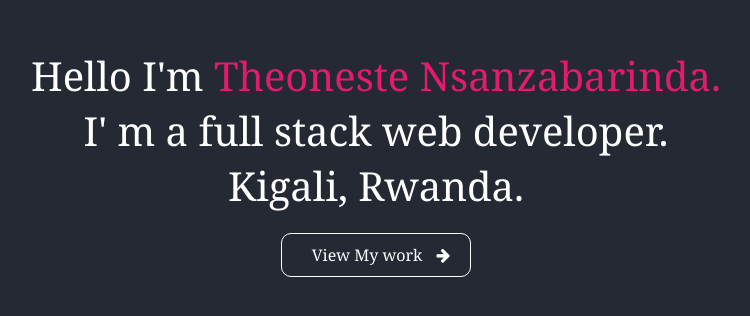
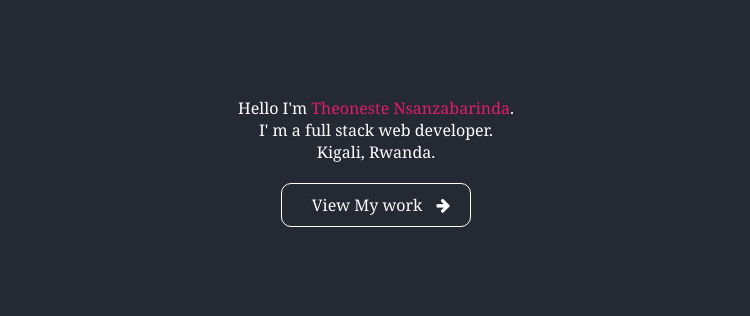
Before and after one commit to Theoneste1/My-Brand-Theoneste, a plain HTML site: page UI/landing-page/index.html in a window 1280 px wide. Shown: the part 238-554 px from the top of the page, without its empty margins (264-1014 px from the left). Drawn offline with Linux system fonts and the light colour scheme.

Commit message:
deleted the unused comments

```diff
--- a/UI/landing-page/index.html
+++ b/UI/landing-page/index.html
@@ -14,7 +14,7 @@
                 <div class="innerpart">
                     <div class="text">
                         <p>
-                          <li>Hello I'm <span id="myName">Theoneste Nsanzabarinda.</span></li>
+                          <li>Hello I'm <span id="myName">Theoneste Nsanzabarinda</span>.</li>
                           <li>I' m a full stack web developer.</li>
                         <li>Kigali, Rwanda.</li>
                              </p>
--- a/UI/landing-page/style.css
+++ b/UI/landing-page/style.css
@@ -1,11 +1,11 @@
 *{
     margin: 0;
     padding: 0;
+    font-size: 16px;
     font-family: Georgia, 'Times New Roman', Times, serif;
 }
 section{
     background-color:#252934;
-    /* min-height: 100vh; */
 }
  .container, .button {
     display: flex;
@@ -14,8 +14,6 @@ section{
 }
 .container{
     height: 100vh;
-
-
 }
 .innerpart{
     width: 98%;
```
